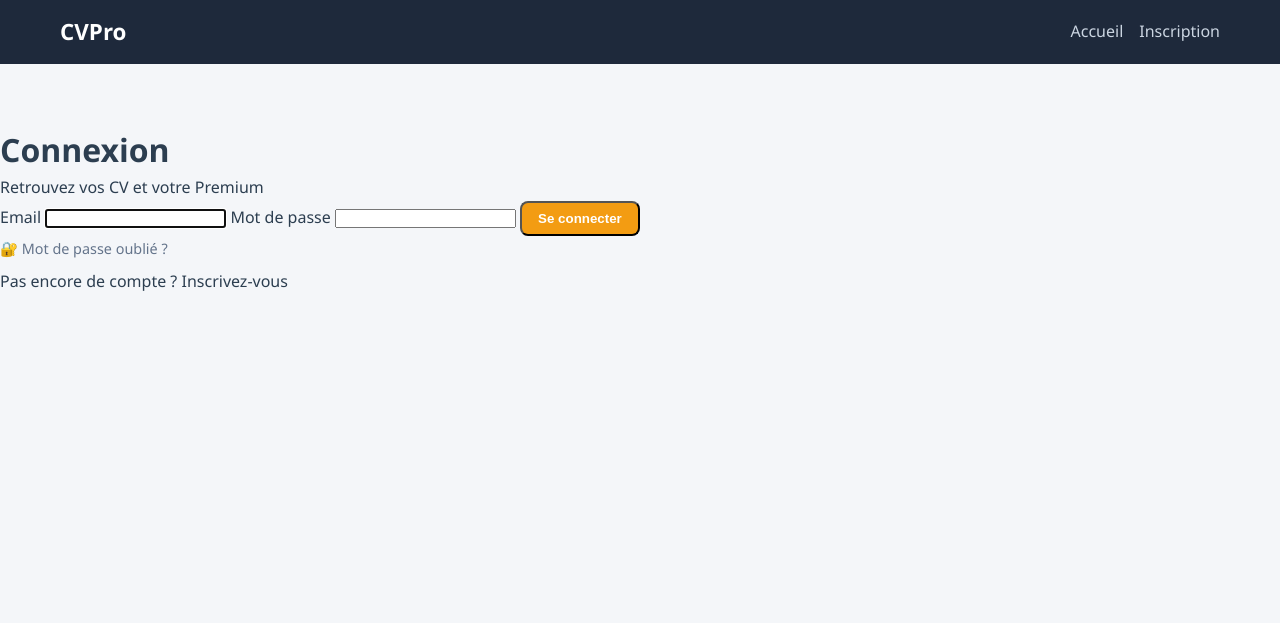
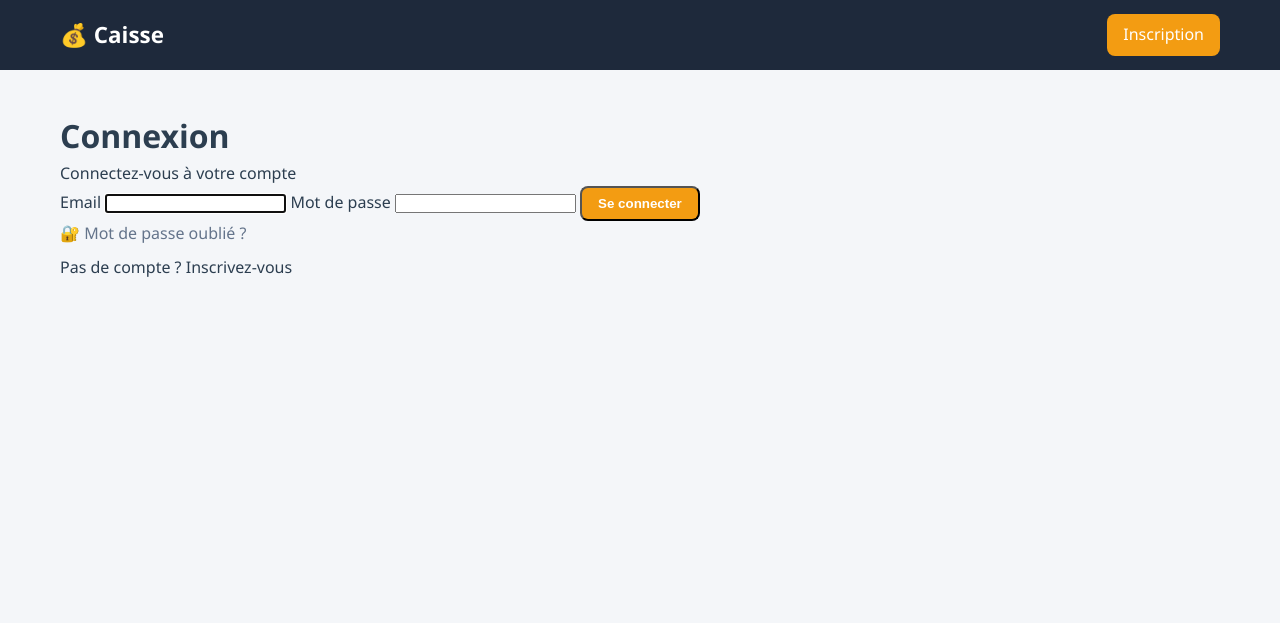
Before and after one commit to paluku/palbackend, a Flask app: page /login in a window 1280 px wide. Shown: the top 623 px of the page. Run offline with Flask 3, Linux system fonts and the light colour scheme.

Commit message:
Update login.html

```diff
--- a/templates/login.html
+++ b/templates/login.html
@@ -3,31 +3,31 @@
 <head>
 <meta charset="utf-8"/>
 <meta name="viewport" content="width=device-width, initial-scale=1"/>
-<title>Connexion — CVPro</title>
+<title>Connexion — Caisse</title>
 <link rel="stylesheet" href="{{ url_for('static', filename='css/style.css') }}"/>
 </head>
 <body>
 
 <header class="topbar">
   <div class="wrap">
-    <a href="/" class="logo">CV<span>Pro</span></a>
+    <a href="/" class="logo">💰 Caisse</a>
     <nav class="menu">
-      <a href="/">Accueil</a>
-      <a href="/register">Inscription</a>
+      <a href="/register" class="btn-or">Inscription</a>
     </nav>
   </div>
 </header>
 
-<main class="contenu" style="padding: 60px 0;">
-  <div class="form-auth">
-    <h1>Connexion</h1>
-    <p class="sous-titre">Retrouvez vos CV et votre Premium</p>
-
+<main class="contenu">
+  <div class="wrap">
     {% with messages = get_flashed_messages(with_categories=true) %}
       {% for cat, msg in messages %}
         <div class="flash flash-{{ cat }}">{{ msg }}</div>
       {% endfor %}
     {% endwith %}
+
+    <div class="form-auth">
+      <h1>Connexion</h1>
+      <p class="sous-titre">Connectez-vous à votre compte</p>
 
       <form method="post" class="formulaire">
         <label>Email
@@ -36,17 +36,16 @@
         <label>Mot de passe
           <input type="password" name="password" required/>
         </label>
-
         <button type="submit" class="btn-or btn-grand">Se connecter</button>
       </form>
-    <p class="lien-bas" style="margin-bottom: 8px;">
-      <a href="/mot-de-passe-oublie" style="color: #64748b; font-size: .9rem;">
-        🔐 Mot de passe oublié ?
-      </a>
+
+      <p class="lien-bas" style="margin-bottom:8px;">
+        <a href="/forgot-password" style="color:#64748b;">🔐 Mot de passe oublié ?</a>
       </p>
       <p class="lien-bas">
-      Pas encore de compte ? <a href="/register">Inscrivez-vous</a>
+        Pas de compte ? <a href="/register">Inscrivez-vous</a>
       </p>
+    </div>
   </div>
 </main>
 
```
Lines whose indentation alone changed are shown as unchanged.
